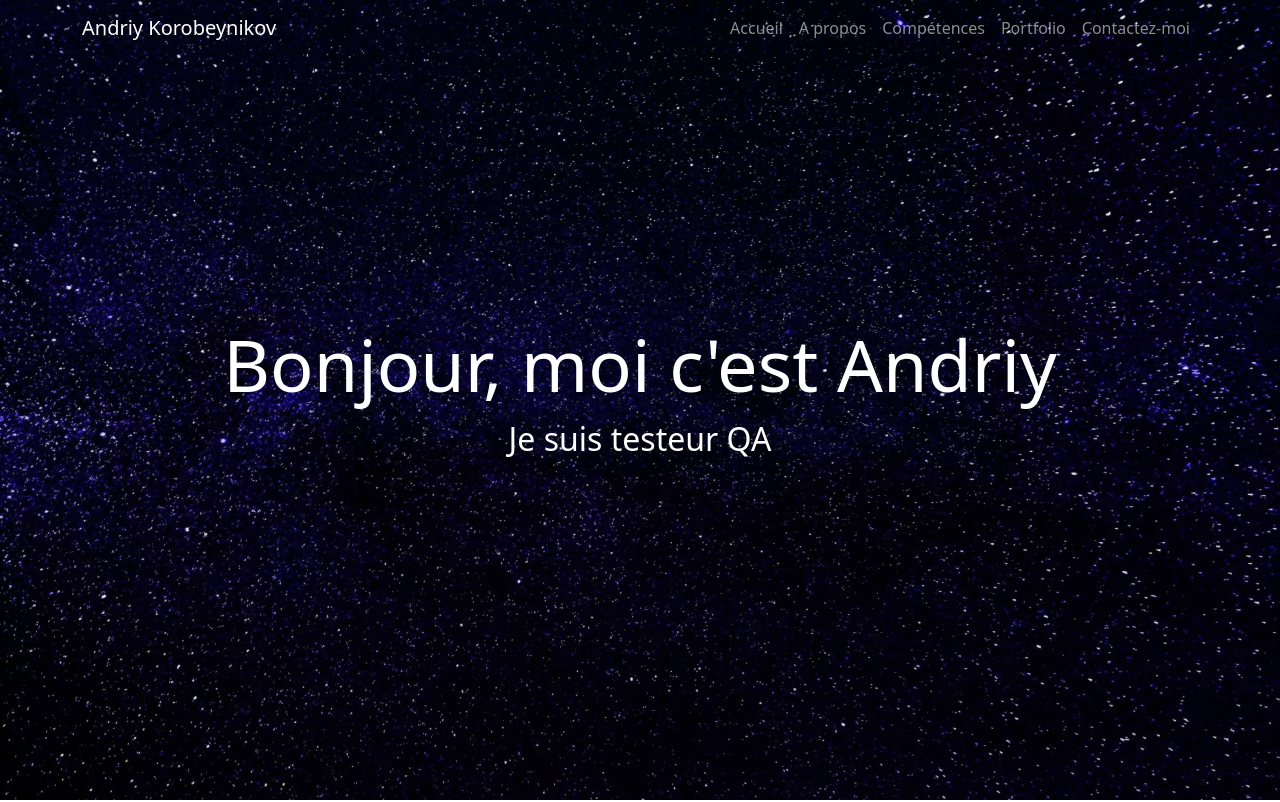
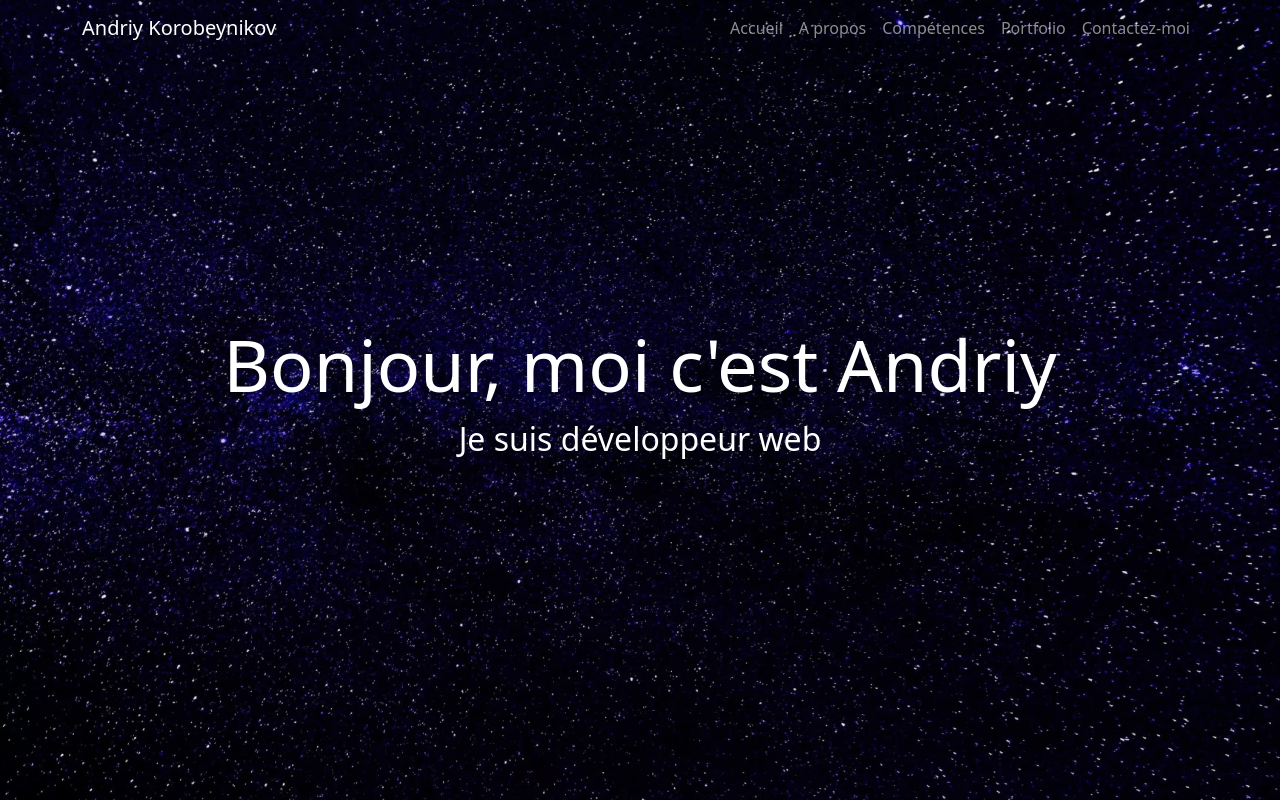
Before and after one commit to ako-coder/portfolio, a plain HTML site: page index.html in a window 1280 px wide. Shown: the top 802 px of the page. Drawn offline with nearby package versions, Linux system fonts and the light colour scheme.

Commit message:
update le lable

```diff
--- a/index.html
+++ b/index.html
@@ -49,7 +49,7 @@
             <div class="row">
                 <div class="col-lg-12 col-md-12 col-sm-12 col-xs-12 hero-text">
                     <h1 class="hero_title">Bonjour, moi c'est Andriy</h1>
-                    <p class="hero_desc">Je suis testeur QA</p>
+                    <p class="hero_desc">Je suis développeur web</p>
                 </div>
             </div>
         </div>
```
